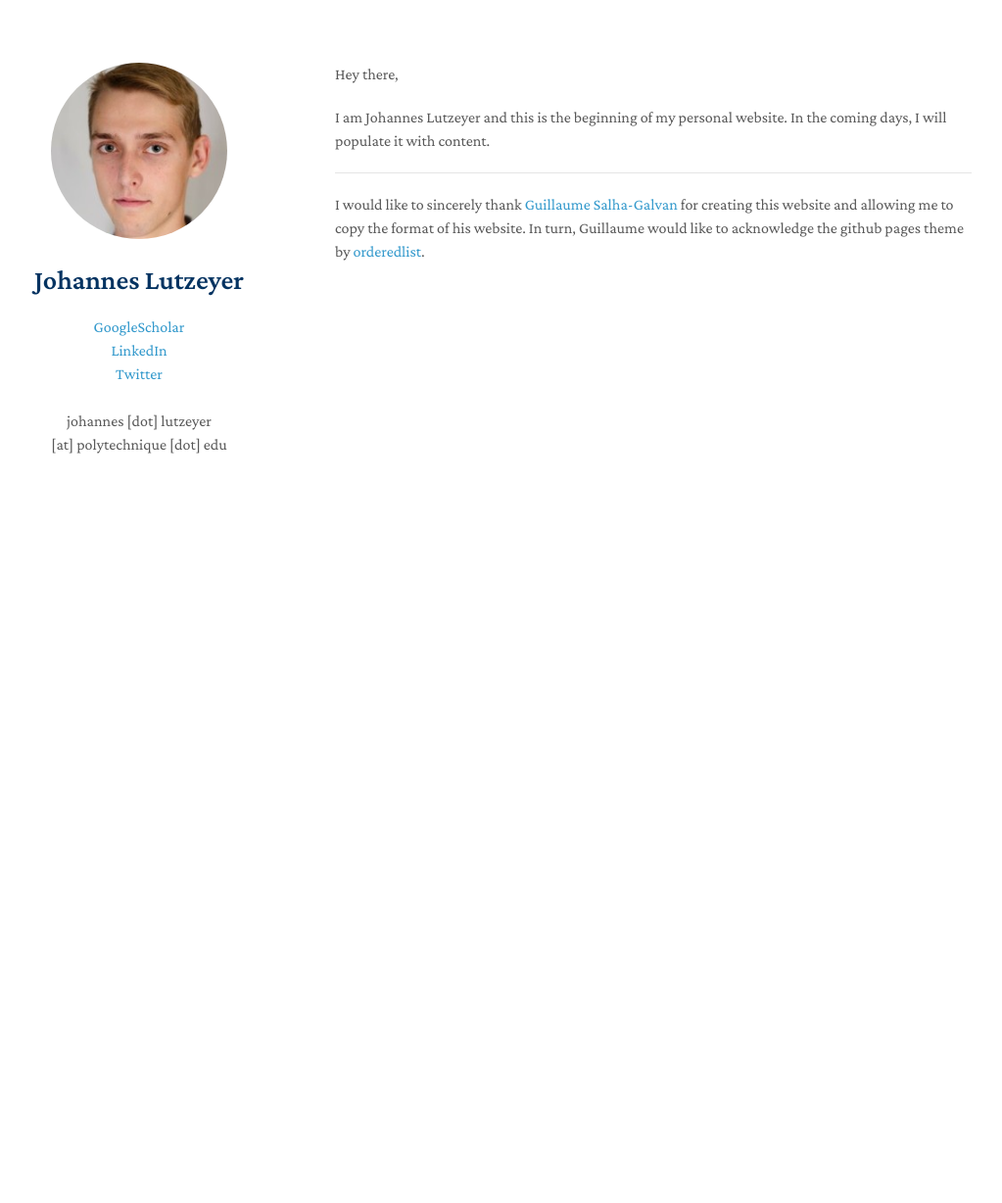
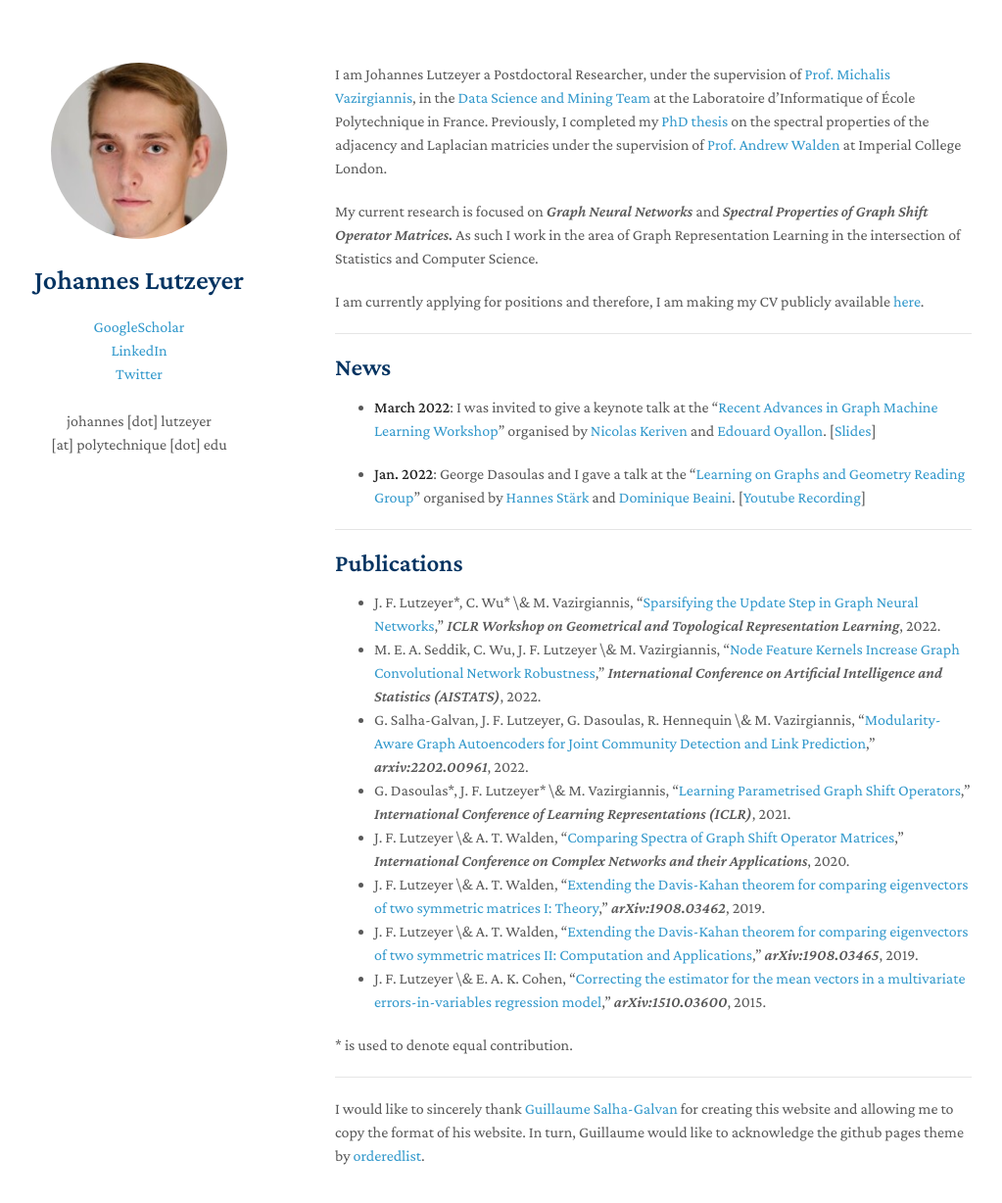
Before and after one commit to johanneslutzeyer/johanneslutzeyer.github.io, a Jekyll site: the page built from index.md, in a window 1280 px wide and 1262 px high. Shown: the top 1228 px of the window at 98% size, without its empty margins (128-1151 px from the left). Built offline with Jekyll 4.4.1, drawn with Linux system fonts in a browser that asks for light colours; our own code applies the rules of GitHub Pages for plain Markdown files; a script that is not in the unit is left out.

Commit message:
Update index.md

```diff
--- a/index.md
+++ b/index.md
@@ -1,6 +1,32 @@
-Hey there,
+I am Johannes Lutzeyer a Postdoctoral Researcher, under the supervision of <a href="https://scholar.google.fr/citations?user=aWGJYcMAAAAJ&hl=en">Prof. Michalis Vazirgiannis</a>, in the <a href="https://www.lix.polytechnique.fr/dascim/">Data Science and Mining Team</a> at the Laboratoire d'Informatique of École Polytechnique in France. Previously, I completed my <a href="https://spiral.imperial.ac.uk/bitstream/10044/1/82477/1/Lutzeyer-J-2020-PhD-Thesis.pdf">PhD thesis</a> on the spectral properties of the adjacency and Laplacian matricies under the supervision of <a href="https://scholar.google.com/citations?user=6MrDZy8AAAAJ&hl=en"> Prof. Andrew Walden</a> at Imperial College London.
 
-I am Johannes Lutzeyer and this is the beginning of my personal website. In the coming days, I will populate it with content.
+My current research is focused on *Graph Neural Networks* and *Spectral Properties of Graph Shift Operator Matrices.* As such I work in the area of Graph Representation Learning in the intersection of Statistics and Computer Science.
+
+
+I am currently applying for positions and therefore, I am making my CV publicly available <a href="https://github.com/johanneslutzeyer/johanneslutzeyer.github.io/blob/main/doc/JohannesLutzeyer_AcademicCV.pdf"> here</a>.
+
+
+---
+
+## News
+
+- **March 2022**: I was invited to give a keynote talk at the "<a href="https://nkeriven.github.io/gml2022/">Recent Advances in Graph Machine Learning Workshop</a>" organised by <a href="https://nkeriven.github.io/">Nicolas Keriven</a> and <a href="https://edouardoyallon.github.io/">Edouard Oyallon</a>. [<a href="https://github.com/johanneslutzeyer/johanneslutzeyer.github.io/blob/main/doc/GraphShiftOperatorsAndTheirRelevanceToGraphNeuralNetworks_handout.pdf">Slides</a>]
+
+- **Jan. 2022**: George Dasoulas and I gave a talk at the "<a href="https://hannes-stark.com/logag-reading-group">Learning on Graphs and Geometry Reading Group</a>" organised by <a href="https://hannes-stark.com/">Hannes Stärk</a> and <a href="https://mila.quebec/en/person/dominique-beaini/">Dominique Beaini</a>. [<a href="https://www.youtube.com/watch?v=72bchdfzTMY">Youtube Recording</a>]
+
+---
+
+## Publications
+- J. F. Lutzeyer\*, C. Wu\* \& M. Vazirgiannis, "<a href="https://arxiv.org/pdf/2109.00909.pdf">Sparsifying the Update Step in Graph Neural Networks</a>," *ICLR Workshop on Geometrical and Topological Representation Learning*, 2022.
+- M. E. A. Seddik, C. Wu, J. F. Lutzeyer \& M. Vazirgiannis, "<a href="https://arxiv.org/pdf/2109.01785.pdf">Node Feature Kernels Increase Graph Convolutional Network Robustness</a>," *International Conference on Artificial Intelligence and Statistics (AISTATS)*, 2022.
+- G. Salha-Galvan, J. F. Lutzeyer, G. Dasoulas, R. Hennequin \& M. Vazirgiannis, "<a href="https://arxiv.org/pdf/2202.00961.pdf">Modularity-Aware Graph Autoencoders for Joint Community Detection and Link Prediction</a>," *arxiv:2202.00961*, 2022.
+- G. Dasoulas\*, J. F. Lutzeyer\* \& M. Vazirgiannis, "<a href="https://arxiv.org/pdf/2101.10050.pdf">Learning Parametrised Graph Shift Operators</a>," *International Conference of Learning Representations (ICLR)*, 2021.
+- J. F. Lutzeyer \& A. T. Walden, "<a href="https://spiral.imperial.ac.uk/bitstream/10044/1/82477/1/Lutzeyer-J-2020-PhD-Thesis.pdf#page=69">Comparing Spectra of Graph Shift Operator Matrices</a>," *International Conference on Complex Networks and their Applications*, 2020.
+- J. F. Lutzeyer \& A. T. Walden, "<a href="https://arxiv.org/pdf/1908.03462.pdf">Extending the Davis-Kahan theorem for comparing eigenvectors of two symmetric matrices I: Theory</a>," *arXiv:1908.03462*, 2019.
+- J. F. Lutzeyer \& A. T. Walden, "<a href="https://arxiv.org/pdf/1908.03465.pdf">Extending the Davis-Kahan theorem for comparing eigenvectors of two symmetric matrices II: Computation and Applications</a>," *arXiv:1908.03465*, 2019.
+- J. F. Lutzeyer \& E. A. K. Cohen, "<a href="https://arxiv.org/pdf/1510.03600.pdf">Correcting the estimator for the mean vectors in a multivariate errors-in-variables regression model</a>," *arXiv:1510.03600*, 2015.
+
+\* is used to denote equal  contribution.
 
 ---
 
```
